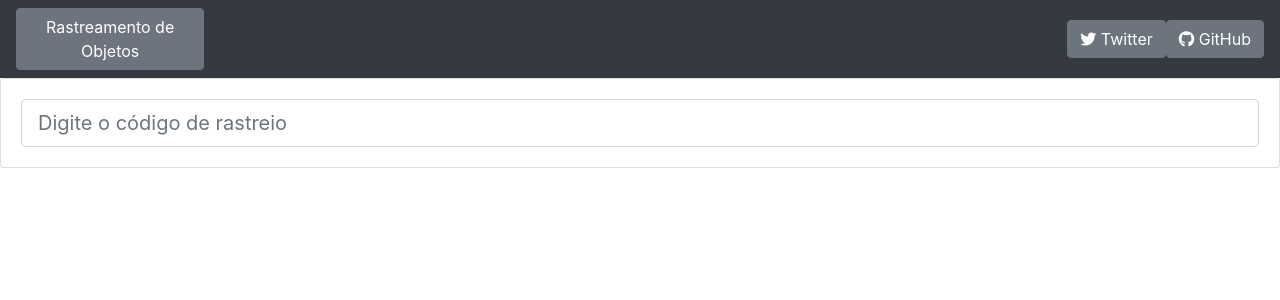
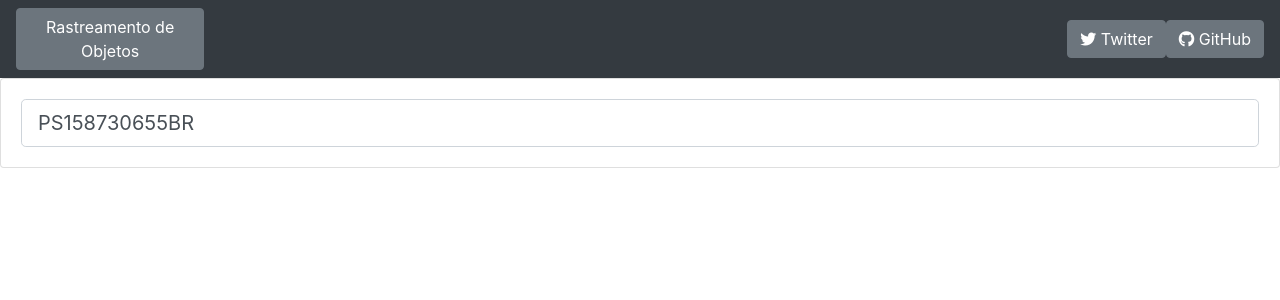
Before and after one commit to edilsonborges/react-correios, a React (Create React App) app: page / in a window 1280 px wide. Shown: the top 300 px of the page. Built offline with nearby package versions, Linux system fonts and the light colour scheme.

Commit message:
codigo de exemplo, eventos

```diff
--- a/src/components/Body.js
+++ b/src/components/Body.js
@@ -1,15 +1,26 @@
 import React, { Component } from "react";
 
 class Body extends Component {
-  handleSubmit = (e) => {
-    console.log(e);
-    // this.setState({ codigo: e.codigo });
+    state = {
+      codigo: 'PS158730655BR',
+      // codigo: 'PS153948797BR'
+    }
+  handleSubmit(e) {
+    e.preventDefault();
+    console.log(this.state.codigo);
+  }
+  handleChange(e) {
+    e.preventDefault();
+    // console.log(e.target.name+': '+e.target.value);
+    this.setState({ [e.target.name]: e.target.value });
   }
   render() {
     return (
-      <form onSubmit={this.handleSubmit} className="card  text-center">
+      <form onSubmit={this.handleSubmit.bind(this)} className="card text-center">
         <div className="card-body">
-          <input className="form-control form-control-lg" placeholder="Digite o código de rastreio" />
+          <input name="codigo" className="form-control form-control-lg"
+          placeholder="Digite o código de rastreio"
+          onChange={this.handleChange.bind(this)} value={this.state.codigo} />
         </div>
       </form>
     );
```
